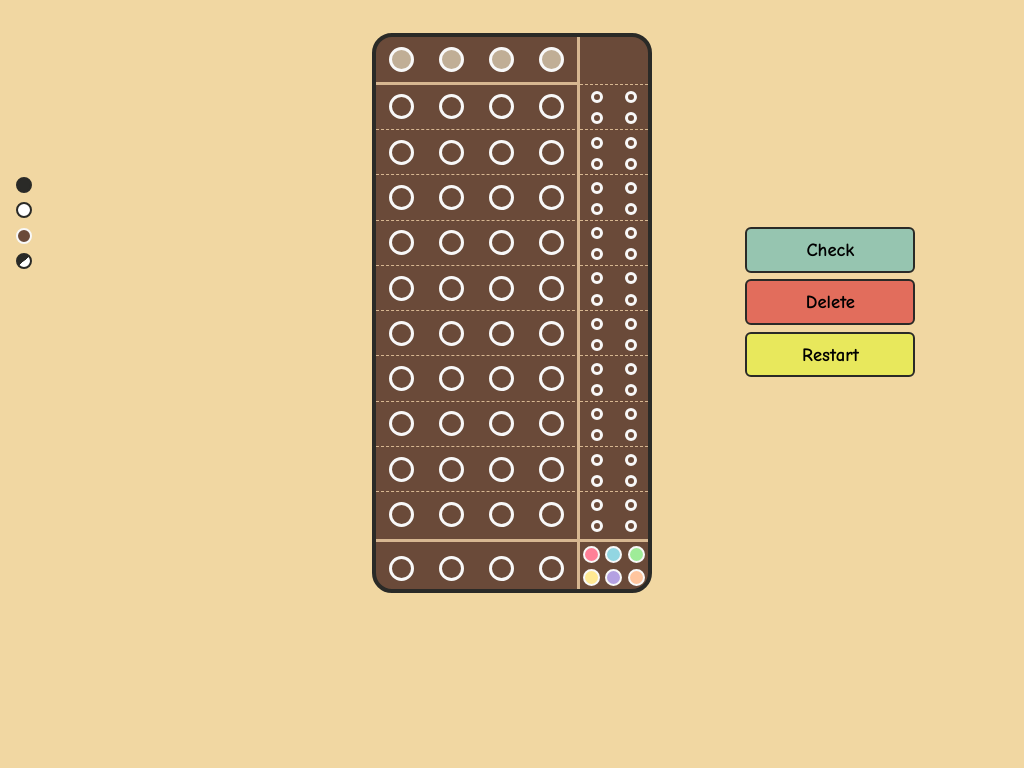
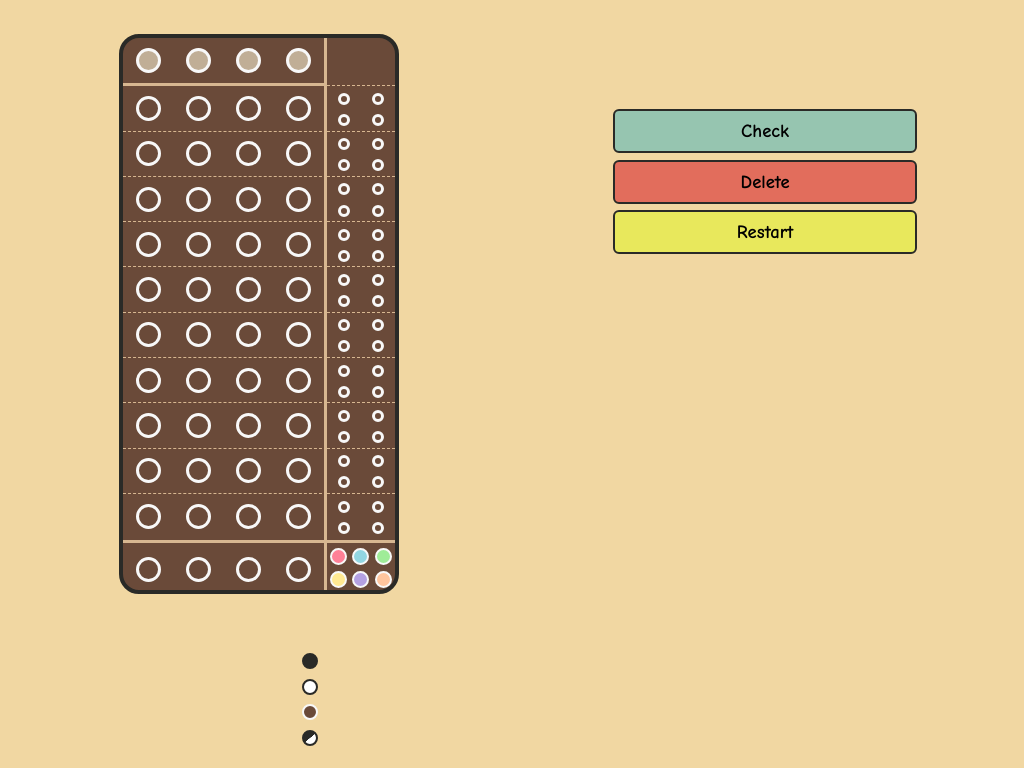
Before and after one commit to jonnyfratta/Mastermind_Web_Application, a PHP site: page /Competitive.php in a window 1024 px wide. Shown: the part 131-899 px from the top of the page. Before the commit the page ends 724 px from the top, so only its background shows below. Run offline with PHP 8.4, Linux system fonts and the light colour scheme; data that the repository does not hold is empty.

Commit message:
layout bug fixed

```diff
--- a/CSS/GameScreen.css
+++ b/CSS/GameScreen.css
@@ -69,19 +69,22 @@ header{
 /* -------------------------------------------------------------------------------- MAIN SECTION -----------------------------------------------------------------------*/
 main {
   display: grid;
-  grid-template-columns: minmax(200px, 1fr) minmax(260px, 320px) minmax(200px, 1fr);
+  grid-template-columns: minmax(240px, 1fr) minmax(260px, 320px) minmax(240px, 1fr);
+  grid-template-areas: "left center right";
   position: relative;
   align-items: start;
-  gap: clamp(0.5rem, 2vw, 2.2rem);
+  justify-items: center;
+  gap: clamp(0.75rem, 2vw, 2rem);
   width: min(1280px, 100%);
   margin: 0 auto;
-  padding: 0 1rem 1rem;
+  padding: 0 1rem 1.4rem;
   min-height: calc(100vh - 130px);
 }
 
 #screen_left{
+  grid-area: left;
   width: 100%;
-  max-width: 380px;
+  max-width: 340px;
   display: flex;
   flex-direction: column;
   align-items: center;
@@ -93,7 +96,7 @@ main {
   flex-direction: column;
   align-items: flex-start;
   width: min(340px, 100%);
-  margin-top: clamp(4.6rem, 15vh, 9rem);
+  margin-top: clamp(1rem, 7vh, 3.6rem);
   margin-left: auto;
   margin-right: auto;
   text-align: left;
@@ -116,7 +119,7 @@ main {
 
 .legend {
   gap: 0.6rem;
-  margin-top: 12rem;
+  margin-top: 0.8rem;
 }
 
 .legend-item {
@@ -209,6 +212,7 @@ main {
 }
 
 #screen_center {
+  grid-area: center;
   margin-left: 0;
   width: 100%;
   display: flex;
@@ -219,7 +223,7 @@ main {
   border: 4px solid #2a2a27;
   border-radius: 20px;
   display: grid;
-  margin-top: 1.4rem;
+  margin-top: clamp(0.8rem, 3vh, 1.5rem);
   margin-left: auto;
   grid-template-rows: 1fr 10fr 1fr;
 
@@ -344,9 +348,10 @@ main {
 }
 
 #screen_right{
+  grid-area: right;
   width: 100%;
-  margin-top: 2rem;
-  max-width: 380px;
+  margin-top: 0;
+  max-width: 340px;
   display: flex;
   flex-direction: column;
   align-items: center;
@@ -439,7 +444,7 @@ main {
   align-items: stretch;
 
   width: min(190px, 100%);
-  margin-top: 7rem;
+  margin-top: clamp(1.1rem, 6vh, 3.2rem);
   margin-bottom: 10px;
 
   transform: none;
@@ -476,25 +481,118 @@ main {
   background-color: #d7d74b;
 }
 
-@media (max-width: 1280px) {
+@media (min-width: 775px) and (max-width: 1199px) {
   main {
-    grid-template-columns: minmax(170px, 1fr) minmax(250px, 300px) minmax(170px, 1fr);
-    gap: clamp(0.4rem, 1.8vw, 1.3rem);
+    grid-template-columns: minmax(260px, 1fr) minmax(260px, 1fr);
+    grid-template-areas:
+      "center right"
+      "left left";
+    gap: clamp(0.6rem, 2vw, 1.4rem);
   }
 
-  #screen_left,
+  #screen_left {
+    max-width: 420px;
+    width: min(96vw, 420px);
+  }
+
   #screen_right {
+    width: min(92vw, 320px);
     max-width: 320px;
+    min-height: min(560px, 74vh);
+    align-self: start;
+  }
+
+  #screen_center {
+    margin-bottom: 0.2rem;
+    justify-self: end;
+  }
+
+  .tutorial {
+    margin-top: 0.6rem;
+  }
+
+  .legend {
+    width: min(420px, 100%);
+  }
+
+  #screen_right .combRow {
+    order: 2;
+    width: min(320px, 100%);
+    justify-content: center;
+    margin-top: auto;
+    padding-top: clamp(0.9rem, 2.2vh, 1.6rem);
+  }
+
+  #combLabel {
+    max-width: 220px;
+  }
+
+  #screen_right .ingame {
+    order: 1;
+    width: min(320px, 95%);
+    margin-top: 0.6rem;
+  }
+
+  #check, #clear, #reset{
+    width: 100%;
+    height: 44px;
   }
 }
 
-@media (max-width: 980px) {
+@media (min-width: 775px) and (max-width: 1023px) {
+  main:has(#screen_right .combRow) {
+    grid-template-areas:
+      "center right"
+      "left toggle";
+    row-gap: clamp(0.7rem, 2.2vh, 1.35rem);
+  }
 
+  main:has(#screen_right .combRow) #screen_right {
+    display: contents;
+  }
+
+  main:has(#screen_right .combRow) #screen_right .ingame {
+    grid-area: right;
+    align-self: center;
+    justify-self: center;
+    width: min(300px, 92%);
+    margin-top: 0;
+  }
+
+  main:has(#screen_right .combRow) #screen_right .combRow {
+    grid-area: toggle;
+    align-self: start;
+    justify-self: start;
+    width: min(320px, 92vw);
+    margin-top: 0;
+    padding-top: 0;
+  }
+
+  main:has(#screen_right .combRow) #screen_left {
+    justify-self: end;
+    width: min(320px, 96%);
+    max-width: 320px;
+  }
+
+  main:has(#screen_right .combRow) #screen_left .tutorial {
+    width: 100%;
+    margin-left: 0;
+    margin-right: 0;
+  }
+}
+
+@media (max-width: 774px) {
   main {
     grid-template-columns: 1fr;
+    grid-template-areas:
+      "center"
+      "right"
+      "left";
     justify-items: center;
     min-height: auto;
-    padding-bottom: 1.2rem;
+    width: min(700px, 100%);
+    gap: 1rem;
+    padding-bottom: 1.4rem;
   }
 
   #screen_left,
--- a/CSS/competitiveScreen.css
+++ b/CSS/competitiveScreen.css
@@ -17,7 +17,7 @@
 
 #screen_left{
     position: relative;
-    margin-top: 7rem;
+    margin-top: 0;
 }
 
 #streakView, #scoreView{
@@ -84,7 +84,7 @@
     justify-content: center;
 
     width: min(190px, 100%);
-    margin: 0.5rem auto 0;
+    margin: clamp(0.9rem, 3vh, 2.1rem) auto 0;
     font-family: 'Comic Neue', cursive;
     font-size: 13pt;
     font-weight: 500;
@@ -112,15 +112,33 @@
 }
 
 .tutorial{
-    margin-top: clamp(1.4rem, 8vh, 3.4rem);
+    margin-top: clamp(1rem, 6vh, 2.2rem);
 }
 
 .ingame {
-  margin-top: 7rem;
+  margin-top: clamp(1.2rem, 6vh, 3rem);
   transform: none;
 }
 
-@media (max-width: 768px) {
+@media (min-width: 768px) and (max-width: 1199px) {
+    .choice{
+        top: 2.8rem;
+        left: -7.2rem;
+        width: 7.2rem;
+    }
+
+    #scoreView{
+        width: 114px;
+        height: 52px;
+    }
+
+    #streakView{
+        width: 114px;
+        height: 62px;
+    }
+}
+
+@media (max-width: 767px) {
     .choice{
         left: 50%;
         top: -4.1rem;
@@ -145,4 +163,8 @@
         justify-content: center;
         font-size: 0.95rem;
     }
+
+    .ingame {
+      margin-top: 1rem;
+    }
 }
```
Also changed, not shown: other parts of CSS/GameScreen.css (+15 -22 lines).
